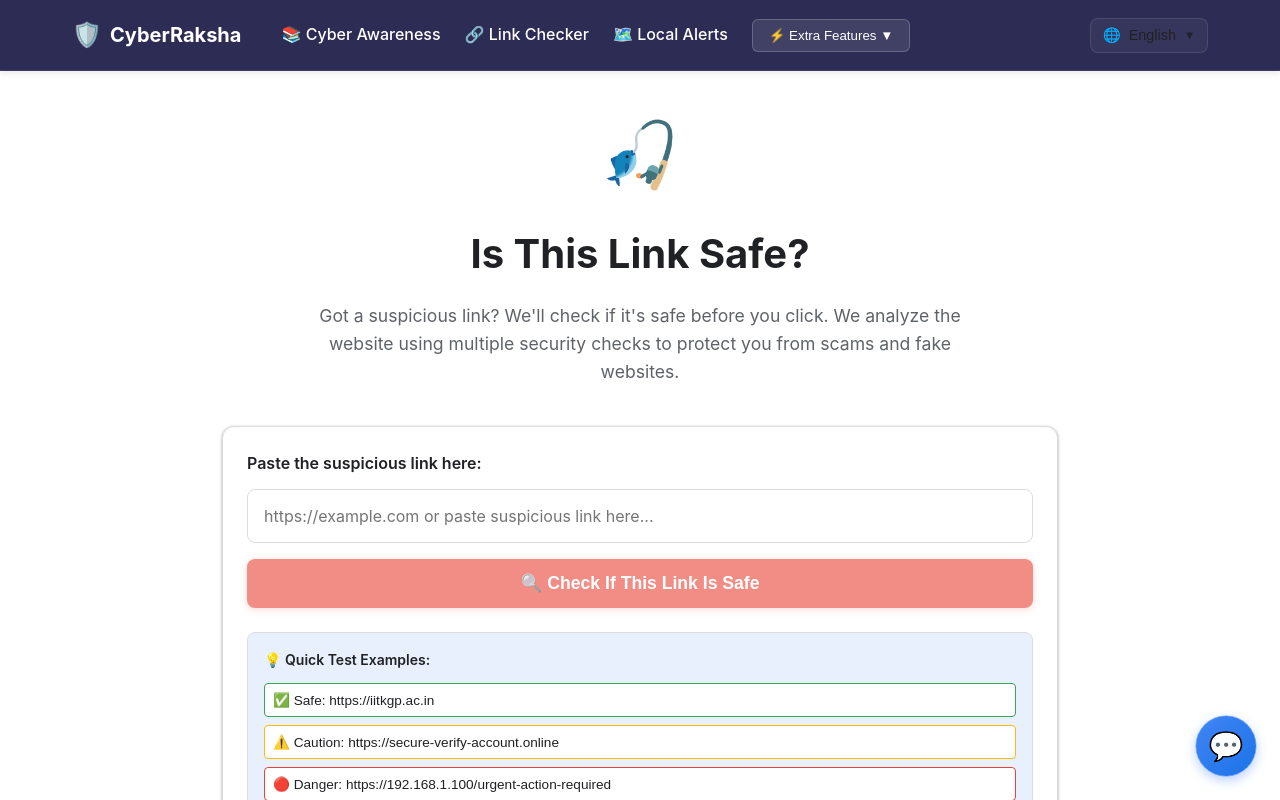
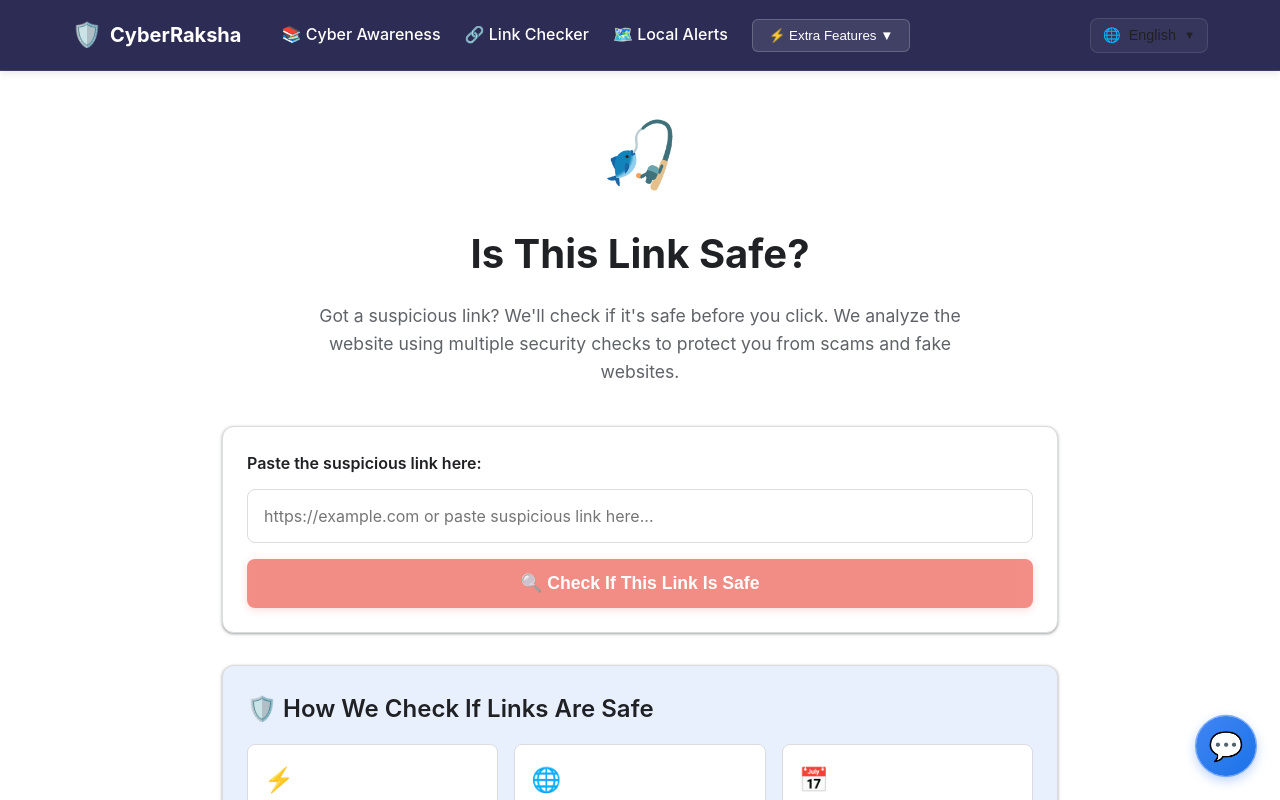
Before and after one commit to mayankranjancoc-byte/cyberguardian, a Next.js app: page /phishing in a window 1280 px wide. Shown: the top 800 px of the page. Built offline with nearby package versions, Linux system fonts and the light colour scheme.

Commit message:
fix: remove demo UI section and improve hardcoded URL matching

```diff
--- a/app/api/analyze-url/route.js
+++ b/app/api/analyze-url/route.js
@@ -102,9 +102,19 @@
             }
         };
 
+        // Normalize URL for demo checking (remove trailing slashes, convert to lowercase)
+        const normalizedUrl = url.trim().toLowerCase().replace(/\/$/, '');
+
         // Check if URL is a demo URL
-        if (demoUrls[url]) {
-            return Response.json(demoUrls[url]);
+        const demoUrlKeys = Object.keys(demoUrls).map(key => key.toLowerCase());
+        const matchedDemoKey = Object.keys(demoUrls).find(key =>
+            key.toLowerCase() === normalizedUrl ||
+            key.toLowerCase().replace(/\/$/, '') === normalizedUrl
+        );
+
+        if (matchedDemoKey) {
+            console.log('Demo URL matched:', matchedDemoKey);
+            return Response.json(demoUrls[matchedDemoKey]);
         }
 
         // Step 1: Pattern Analysis
--- a/app/phishing/page.js
+++ b/app/phishing/page.js
@@ -149,75 +149,6 @@
                             '🔍 Check If This Link Is Safe'
                         )}
                     </button>
-
-                    {/* Example Links */}
-                    <div style={{
-                        marginTop: '1.5rem',
-                        padding: '1rem',
-                        background: 'var(--primary-light)',
-                        borderRadius: '8px',
-                        border: '1px solid var(--border)'
-                    }}>
-                        <p style={{ fontSize: '0.875rem', fontWeight: '600', marginBottom: '0.75rem', color: 'var(--text-primary)' }}>
-                            💡 Quick Test Examples:
-                        </p>
-                        <div style={{ display: 'flex', flexDirection: 'column', gap: '0.5rem' }}>
-                            <button
-                                onClick={() => setUrl('https://iitkgp.ac.in')}
-                                style={{
-                                    padding: '0.5rem',
-                                    background: 'white',
-                                    border: '1px solid #34a853',
-                                    borderRadius: '4px',
-                                    cursor: 'pointer',
-                                    fontSize: '0.85rem',
-                                    color: 'var(--text-primary)',
-                                    textAlign: 'left',
-                                    transition: 'all 0.2s'
-                                }}
-                                onMouseEnter={(e) => e.currentTarget.style.background = '#f0f9f4'}
-                                onMouseLeave={(e) => e.currentTarget.style.background = 'white'}
-                            >
-                                ✅ Safe: https://iitkgp.ac.in
-                            </button>
-                            <button
-                                onClick={() => setUrl('https://secure-verify-account.online')}
-                                style={{
-                                    padding: '0.5rem',
-                                    background: 'white',
-                                    border: '1px solid #fbbc04',
-                                    borderRadius: '4px',
-                                    cursor: 'pointer',
-                                    fontSize: '0.85rem',
-                                    color: 'var(--text-primary)',
-                                    textAlign: 'left',
-                                    transition: 'all 0.2s'
-                                }}
-                                onMouseEnter={(e) => e.currentTarget.style.background = '#fef7e0'}
-                                onMouseLeave={(e) => e.currentTarget.style.background = 'white'}
-                            >
-                                ⚠️ Caution: https://secure-verify-account.online
-                            </button>
-                            <button
-                                onClick={() => setUrl('https://192.168.1.100/urgent-action-required')}
-                                style={{
-                                    padding: '0.5rem',
-                                    background: 'white',
-                                    border: '1px solid #ea4335',
-                                    borderRadius: '4px',
-                                    cursor: 'pointer',
-                                    fontSize: '0.85rem',
-                                    color: 'var(--text-primary)',
-                                    textAlign: 'left',
-                                    transition: 'all 0.2s'
-                                }}
-                                onMouseEnter={(e) => e.currentTarget.style.background = '#fce8e6'}
-                                onMouseLeave={(e) => e.currentTarget.style.background = 'white'}
-                            >
-                                🔴 Danger: https://192.168.1.100/urgent-action-required
-                            </button>
-                        </div>
-                    </div>
                 </div>
 
                 {/* Info Section */}
```
